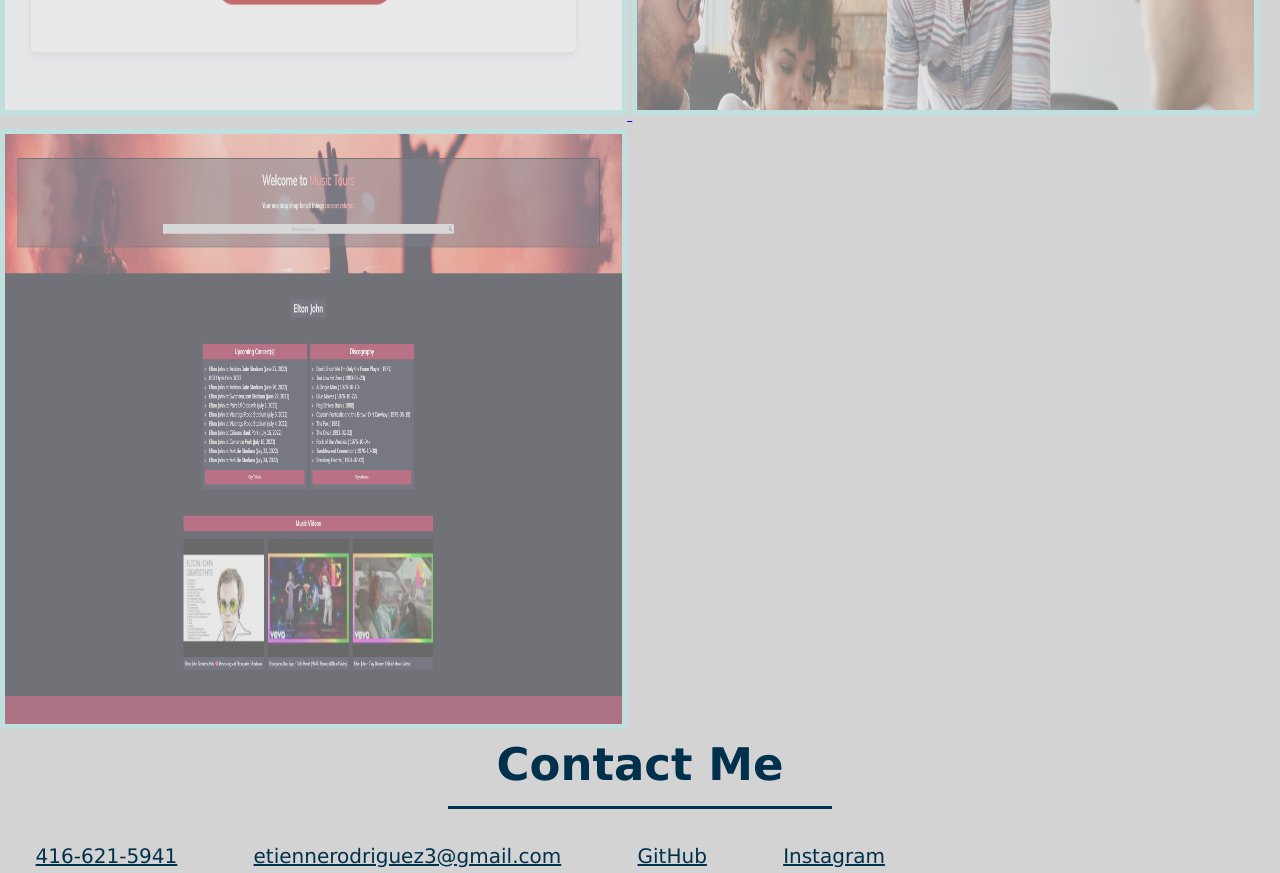
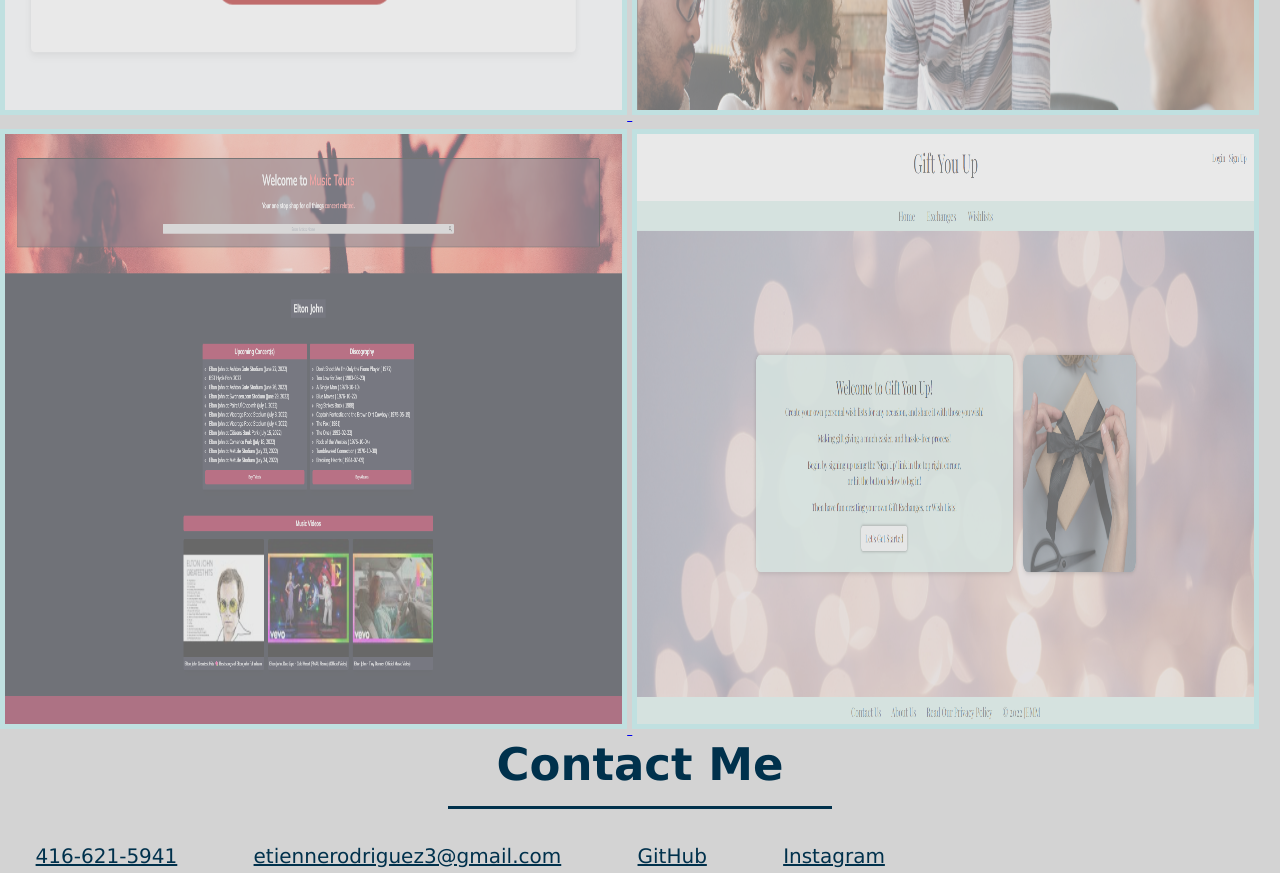
Before and after one commit to tienrdrz/Portfolio, a plain HTML site: page index.html in a window 1280 px wide. Shown: the part 1700-2573 px from the top of the page. Drawn offline with Linux system fonts and the light colour scheme.

Commit message:
added new project

```diff
--- a/index.html
+++ b/index.html
@@ -65,6 +65,9 @@
                 <a href="https://vinyldude8896.github.io/Artist_Music_Tour/">
                     <img src="./assets/images/Music.png" alt="An image of the project Music Tours I worked on"/>
                 </a>
+                <a href="https://github.com/tienrdrz/Gift_You_Up">
+                    <img src="./assets/images/gift.png" alt="An image of the project Gift You Up I worked on"/>
+                </a>
             </div>
             </section>
         </div>
```
Also changed, not shown: assets/images/gift.png (added).
